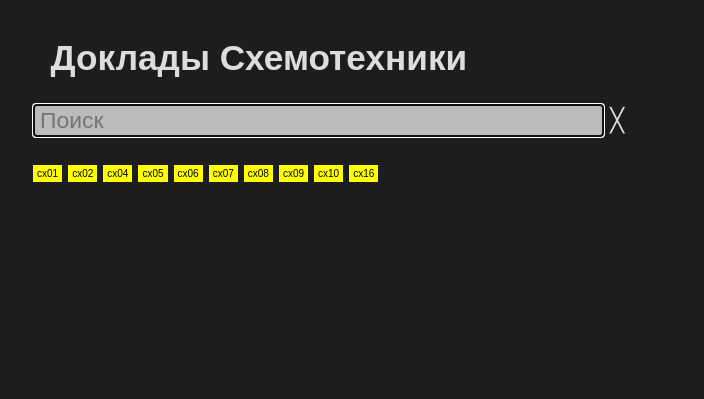
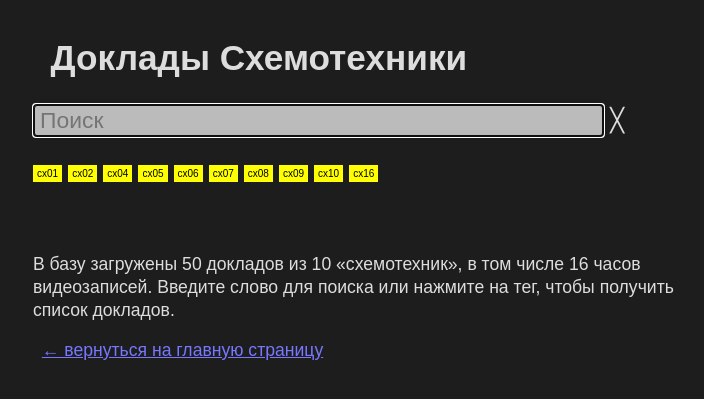
Before and after one commit to Zverik/schemotechnika, a Jekyll site: the page talks/index.html, which Jekyll copies as it is, in a window 1280 px wide. Shown: the top 399 px of the page, without its empty margins (257-961 px from the left). Built offline with Jekyll 4.4.1, drawn with Linux system fonts in a browser that asks for light colours; nearby versions of some CDN libraries; some of the changed lines change nothing that is shown.

Commit message:
Some stats for talks

```diff
--- a/schemo.css
+++ b/schemo.css
@@ -59,7 +59,7 @@ li p {
 }
 
 #search-results {
-  margin-top: 2em;
+  margin: 2em 0;
 }
 
 .tag {
--- a/talks/index.html
+++ b/talks/index.html
@@ -45,6 +45,12 @@
           </tr>
         </template>
       </table>
+      <p v-if="!results.length">В базу загружены
+      {{ formatNumberAdj(totalTalks(), 'доклад', 'доклада', 'докладов', '') }}
+      из {{ formatNumberAdj(cx.length, '«схемотехники»', '«схемотехник»', '«схемотехник»', '') }},
+      в том числе {{ formatNumberAdj(totalDurationHours(), 'час', 'часа', 'часов', '') }}
+      видеозаписей. Введите слово для поиска или нажмите на тег, чтобы получить список докладов.</p>
+      <p><a href="/">← вернуться на главную страницу</a></p>
     </div>
     <script src="talks.js" type="application/javascript"></script>
   </body>
--- a/talks/talks.js
+++ b/talks/talks.js
@@ -79,6 +79,36 @@ var app = new Vue({
     clickPrefix: function(prefix, e) {
       this.search = prefix + ':' + e.target.innerHTML;
       this.filter();
+    },
+
+    formatNumberAdj: function(n, a1, a2, a5, e1) {
+      if (this.rus) {
+        if (n % 10 == 1 && n % 100 != 11)
+          return n + ' ' + a1;
+        else if (n % 10 >= 2 && n % 10 <=4 && (n % 100 < 10 || n % 100 > 20))
+          return n + ' ' + a2;
+        else
+          return n + ' ' + a5;
+      } else {
+        if (n == 1)
+          return n + ' ' + e1;
+        else
+          return n + ' ' + e1 + 's';
+      }
+    },
+
+    totalTalks: function() {
+      var count = 0;
+      for (var i in this.talks)
+        count++;
+      return count;
+    },
+
+    totalDurationHours: function() {
+      var total = 0;
+      for (talk in this.talks)
+        total += this.talks[talk].v_duration || 0;
+      return Math.round(total / 3600);
     },
 
     http: function(url, callback) {
```
